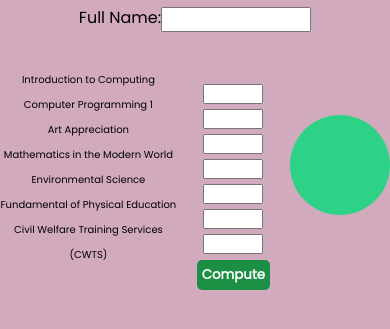
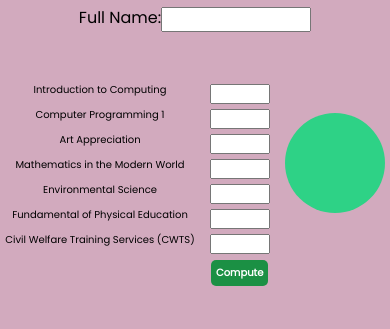
Before and after one commit to cesarpizarra/gradecalculator, a plain HTML site: page firstyear/firstSem.html in a window 390 px wide. Shown: the part 283-612 px from the top of the page. Drawn offline with nearby package versions, Linux system fonts and the light colour scheme.

Commit message:
first commit

```diff
--- a/style.css
+++ b/style.css
@@ -261,8 +261,7 @@ footer{
         display: flex;
         justify-content: center;
         align-items: center;
-
-        gap: 20px;
+        gap: 15px;
     }
 
     .box-1 label{
@@ -302,6 +301,7 @@ footer{
         border: none;
         outline: none;
         color: #fff;
+        font-size: 10px;
 
     }
     .loader{
```
